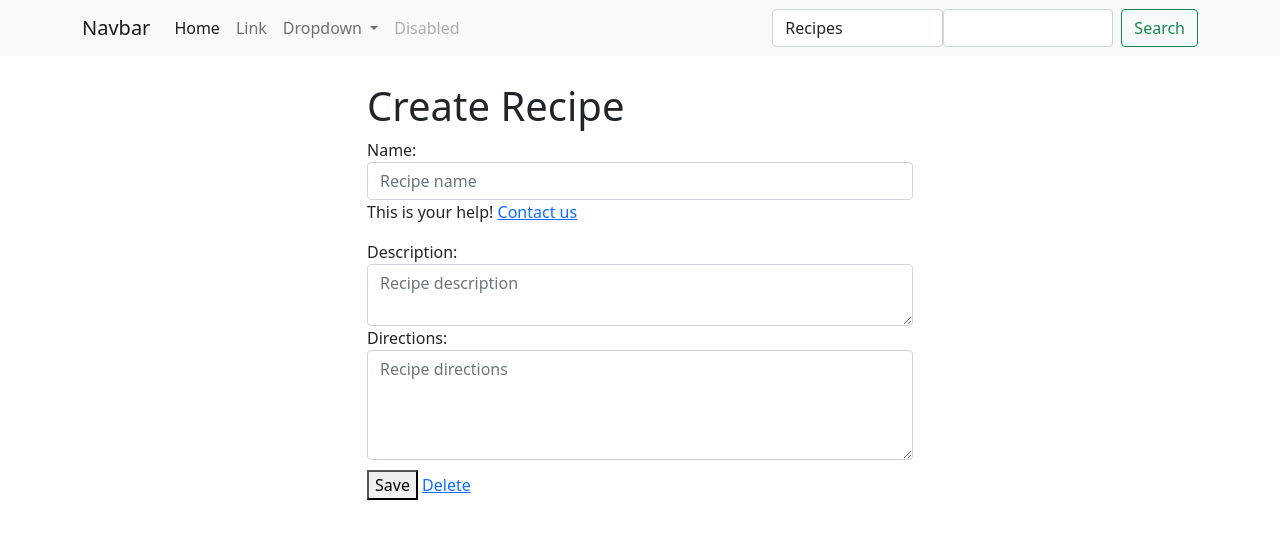
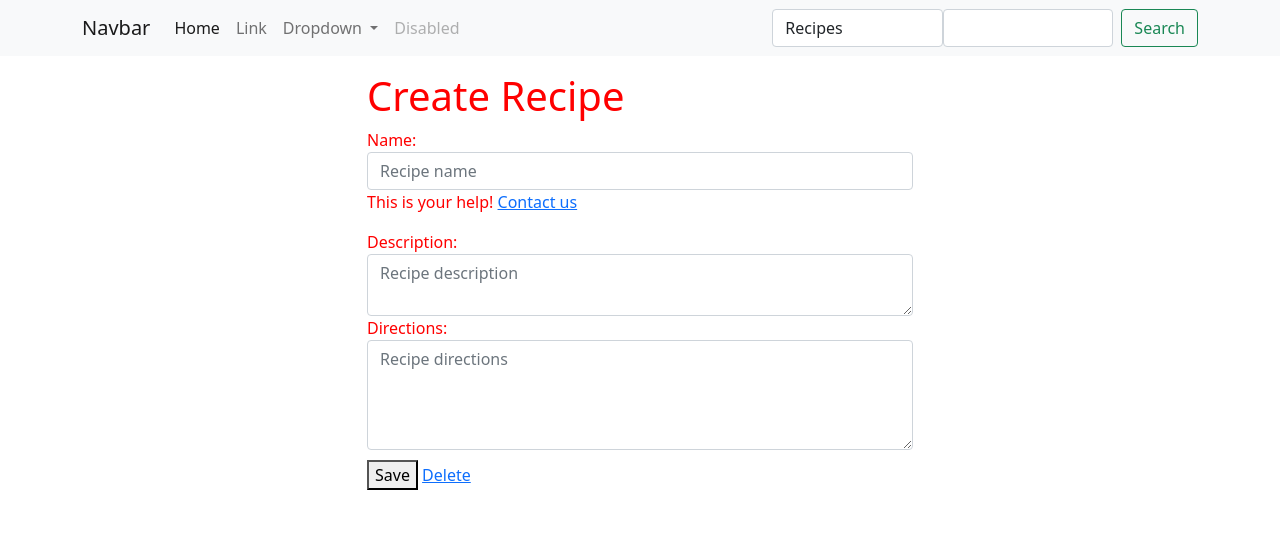
Before and after one commit to punithmadaiahkumar/try-django, a Django app: page /pantry/recipes/create/ in a window 1280 px wide. Shown: the top 539 px of the page. Run offline with Django 3.2, Linux system fonts and the light colour scheme; a user stored in the database is signed in; parts of the project's set-up code (start-up, migrations or seed data) failed here and were passed over; some libraries are stand-ins or nearby versions.

Commit message:
updated recipes app

```diff
--- a/recipes/admin.py
+++ b/recipes/admin.py
@@ -5,6 +5,7 @@ from django.contrib import admin
 from .models import RecipeIngredient, Recipe, RecipeIngredientImage
 
 User = get_user_model()
+
 
 admin.site.register(RecipeIngredientImage)
 
--- a/recipes/forms.py
+++ b/recipes/forms.py
@@ -1,4 +1,5 @@
 from django import forms
+
 
 from .models import Recipe, RecipeIngredient, RecipeIngredientImage
 
@@ -30,7 +31,6 @@ class RecipeForm(forms.ModelForm):
                 # "hx-trigger": "keyup changed delay:500ms",
                 # "hx-target": "#recipe-container",
                 # "hx-swap": "outerHTML"
-
             }
             self.fields[str(field)].widget.attrs.update(
                 new_data
@@ -40,6 +40,7 @@ class RecipeForm(forms.ModelForm):
         self.fields['description'].widget.attrs.update({'rows': '2'})
         self.fields['directions'].widget.attrs.update({'rows': '4'})
 
+
 class RecipeIngredientForm(forms.ModelForm):
     class Meta:
         model = RecipeIngredient
--- a/recipes/models.py
+++ b/recipes/models.py
@@ -1,7 +1,6 @@
 import pathlib
 import pint
 import uuid
-
 
 from django.conf import settings
 from django.db import models
@@ -9,7 +8,6 @@ from django.db.models import Q
 from django.urls import reverse
 from .utils import number_str_to_float
 from .validators import validate_unit_of_measure
-# Create your models here.
 """
 - Global
     - Ingredients
@@ -21,7 +19,6 @@ from .validators import validate_unit_of_measure
         - Directions for Ingredients
 """
 
-User = settings.AUTH_USER_MODEL
 
 class RecipeQuerySet(models.QuerySet):
     def search(self, query=None):
@@ -40,8 +37,10 @@ class RecipeManager(models.Manager):
 
     def search(self, query=None):
         return self.get_queryset().search(query=query)
+
+
 class Recipe(models.Model):
-    user= models.ForeignKey(settings.AUTH_USER_MODEL, on_delete=models.CASCADE)
+    user = models.ForeignKey(settings.AUTH_USER_MODEL, on_delete=models.CASCADE)
     name = models.CharField(max_length=220)
     description = models.TextField(blank=True, null=True)
     directions = models.TextField(blank=True, null=True)
@@ -73,20 +72,21 @@ class Recipe(models.Model):
     def get_image_upload_url(self):
         return reverse("recipes:recipe-ingredient-image-upload", kwargs={"parent_id": self.id})
 
+
+
 def recipe_ingredient_image_upload_handler(instance, filename):
     fpath = pathlib.Path(filename)
-    new_fname = str(uuid.uuid1())
+    new_fname = str(uuid.uuid1()) # uuid1 -> uuid + timestamps
     return f"recipes/ingredient/{new_fname}{fpath.suffix}"
-
 
 
 class RecipeIngredientImage(models.Model):
     recipe = models.ForeignKey(Recipe, on_delete=models.CASCADE)
     image = models.ImageField(upload_to=recipe_ingredient_image_upload_handler) # path/to/the/actual/file.png
     extracted = models.JSONField(blank=True, null=True)
+
     # image
     # extracted_text
-
 
 
 class RecipeIngredient(models.Model):
@@ -96,7 +96,7 @@ class RecipeIngredient(models.Model):
     description = models.TextField(blank=True, null=True)
     quantity = models.CharField(max_length=50, blank=True, null=True)  # 1 1/4
     quantity_as_float = models.FloatField(blank=True, null=True)
-    # pounds, lbs, oz, grams etc
+    # pounds, lbs, oz, gram, etc
     unit = models.CharField(max_length=50, validators=[validate_unit_of_measure], blank=True, null=True)
     directions = models.TextField(blank=True, null=True)
     timestamp = models.DateTimeField(auto_now_add=True)
@@ -111,7 +111,7 @@ class RecipeIngredient(models.Model):
             "parent_id": self.recipe.id,
             "id": self.id
         }
-        return reverse("recipes:ingredient-detail", kwargs=kwargs)
+        return reverse("recipes:ingredient-delete", kwargs=kwargs)
 
     def get_hx_edit_url(self):
         kwargs = {
@@ -137,6 +137,7 @@ class RecipeIngredient(models.Model):
         measurement = self.convert_to_system(system='imperial')
         return measurement.to_base_units()
 
+
     def save(self, *args, **kwargs):
         qty = self.quantity
         qty_as_float, qty_as_float_success = number_str_to_float(qty)
@@ -145,5 +146,6 @@ class RecipeIngredient(models.Model):
         else:
             self.quantity_as_float = None
         super().save(*args, **kwargs)
-#class RecipeImage():
-#    recipe = models.ForeignKey(Recipe)
+
+# class RecipeImage():
+#     recipe = models.ForeignKey(Recipe)
--- a/recipes/static/recipes/recipes-htmx.css
+++ b/recipes/static/recipes/recipes-htmx.css
@@ -1,16 +1,13 @@
-/* body{
-    color: red !important
-}*/
-h1{
-    margin-top: 10px;
+body {
+    color: red !important;
 }
-.htmx-indicator{
+.htmx-indicator {
     display: none;
 }
 .htmx-request .htmx-indicator {
     display: inline;
 }
-.htmk-inverted-indicator {
+.htmx-inverted-indicator {
     display: inline;
 }
 .htmx-request .htmx-inverted-indicator {
--- a/recipes/urls.py
+++ b/recipes/urls.py
@@ -8,21 +8,25 @@ from .views import (
     recipe_update_view,
     recipe_detail_hx_view,
     recipe_ingredient_update_hx_view,
-    recipe_ingredient_delete_view,
+    recipe_incredient_delete_view,
     recipe_ingredient_image_upload_view
+
+
 )
 
 app_name='recipes'
-urlpatterns =[
+
+urlpatterns = [
     path("", recipe_list_view, name='list'),
     path("create/", recipe_create_view, name='create'),
+
     path("hx/<int:parent_id>/ingredient/<int:id>/", recipe_ingredient_update_hx_view, name='hx-ingredient-detail'),
     path("hx/<int:parent_id>/ingredient/", recipe_ingredient_update_hx_view, name='hx-ingredient-create'),
     path("hx/<int:id>/", recipe_detail_hx_view, name='hx-detail'),
+
     path("<int:parent_id>/image-upload/", recipe_ingredient_image_upload_view, name='recipe-ingredient-image-upload'),
-    path("<int:parent_id>/ingredient/<int:id>/delete/", recipe_ingredient_delete_view, name='ingredient-detail'),
+    path("<int:parent_id>/ingredient/<int:id>/delete/", recipe_incredient_delete_view, name='ingredient-delete'),
     path("<int:id>/delete/", recipe_delete_view, name='delete'),
     path("<int:id>/edit/", recipe_update_view, name='update'),
     path("<int:id>/", recipe_detail_view, name='detail'),
-
 ]
--- a/recipes/utils.py
+++ b/recipes/utils.py
@@ -27,6 +27,8 @@ def number_str_to_float(amount_str:str) -> (any, bool):
     if isinstance(number_as_float, float):
         success = True
     return number_as_float, success
+
+
 
 def parse_paragraph_to_recipe_line(paragraph):
     paragraph = paragraph.replace("\n", " ").replace("\f", " ").replace("\t", " ")
--- a/recipes/validators.py
+++ b/recipes/validators.py
@@ -2,8 +2,7 @@ import pint
 from django.core.exceptions import ValidationError
 from pint.errors import UndefinedUnitError
 
-
-valid_unit_measurments = ['pounds', 'lbs', 'oz', 'gram']
+valid_unit_measurements = ['pounds', 'lbs', 'oz', 'gram']
 
 def validate_unit_of_measure(value):
     ureg = pint.UnitRegistry()
--- a/recipes/views.py
+++ b/recipes/views.py
@@ -1,15 +1,10 @@
-from audioop import reverse
-from email import header
-from re import template
-from typing_extensions import Self
-from wsgiref import headers
 from django.contrib.auth.decorators import login_required
-from django.forms.models import modelformset_factory #model form for querysets
+from django.forms.models import modelformset_factory # model form for querysets
 from django.urls import reverse
 from django.http import HttpResponse, Http404
 from django.shortcuts import redirect, render, get_object_or_404
 
-from .forms import RecipeForm, RecipeIngredientForm,  RecipeIngredientImageForm
+from .forms import RecipeForm, RecipeIngredientForm, RecipeIngredientImageForm
 from .models import Recipe, RecipeIngredient
 from .services import extract_text_via_ocr_service
 from .utils import (
@@ -35,6 +30,7 @@ def recipe_detail_view(request, id=None):
     }
     return render(request, "recipes/detail.html", context)
 
+
 @login_required
 def recipe_delete_view(request, id=None):
     try:
@@ -59,8 +55,9 @@ def recipe_delete_view(request, id=None):
     }
     return render(request, "recipes/delete.html", context)
 
+
 @login_required
-def recipe_ingredient_delete_view(request, parent_id=None, id=None):
+def recipe_incredient_delete_view(request, parent_id=None, id=None):
     try:
         obj = RecipeIngredient.objects.get(recipe__id=parent_id, id=id, recipe__user=request.user)
     except:
@@ -81,6 +78,8 @@ def recipe_ingredient_delete_view(request, parent_id=None, id=None):
     }
     return render(request, "recipes/delete.html", context)
 
+
+
 @login_required
 def recipe_detail_hx_view(request, id=None):
     if not request.htmx:
@@ -89,13 +88,12 @@ def recipe_detail_hx_view(request, id=None):
         obj = Recipe.objects.get(id=id, user=request.user)
     except:
         obj = None
-    if obj is None:
+    if obj is  None:
         return HttpResponse("Not found.")
     context = {
         "object": obj
     }
     return render(request, "recipes/partials/detail.html", context)
-
 
 
 @login_required
@@ -136,6 +134,7 @@ def recipe_update_view(request, id=None):
     if request.htmx:
         return render(request, "recipes/partials/forms.html", context)
     return render(request, "recipes/create-update.html", context)
+
 
 @login_required
 def recipe_ingredient_update_hx_view(request, parent_id=None, id=None):
@@ -186,7 +185,7 @@ def recipe_ingredient_image_upload_view(request, parent_id=None):
     form = RecipeIngredientImageForm(request.POST or None, request.FILES or None)
     if form.is_valid():
         obj = form.save(commit=False)
-        obj.recipe = parent_id
+        obj.recipe = parent_obj
         # obj.recipe_id = parent_id
         obj.save()
         # send image file -> microservice api
@@ -210,4 +209,5 @@ def recipe_ingredient_image_upload_view(request, parent_id=None):
             }
             return HttpResponse("Success", headers=headers)
         return redirect(success_url)
+
     return render(request, template_name, {"form":form})
```
Also changed, not shown: recipes/tests.py (line endings or trailing spaces).
